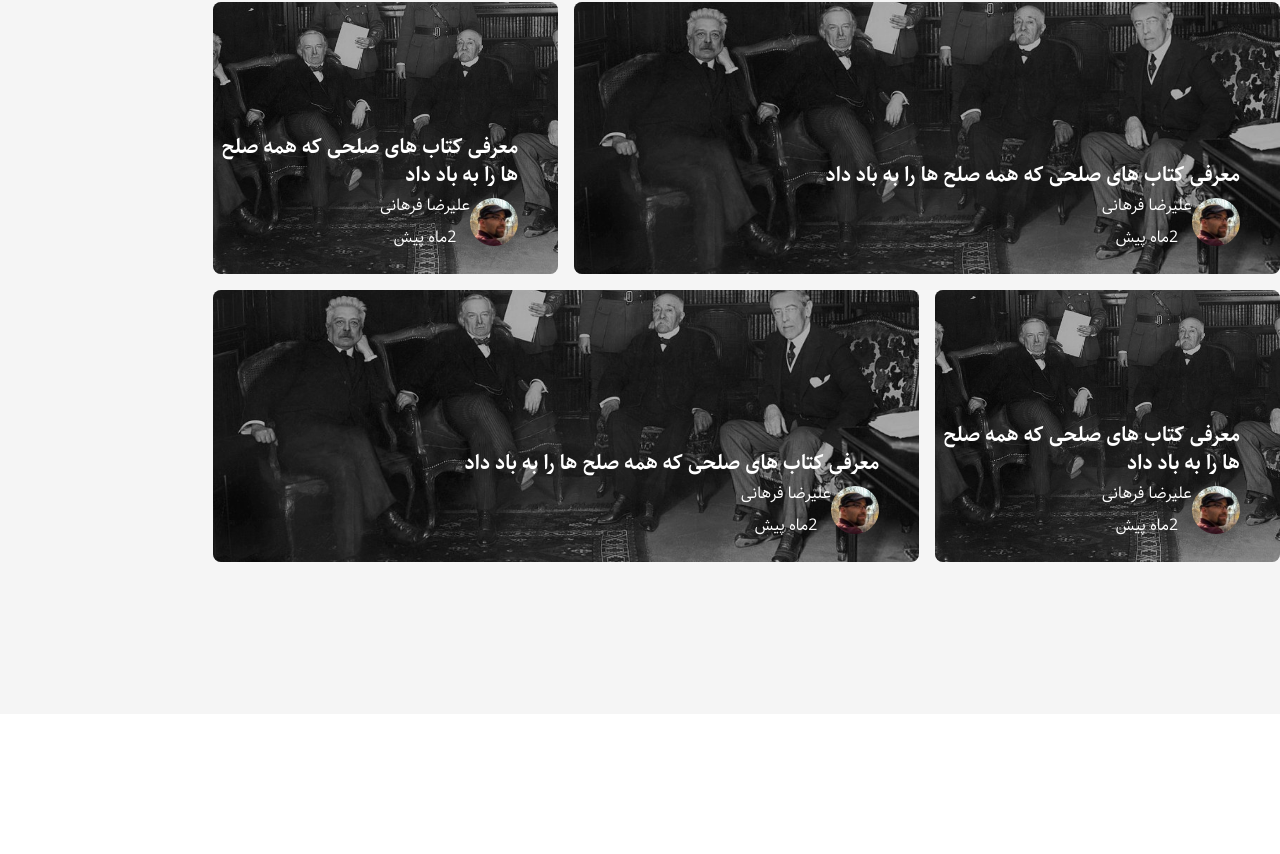
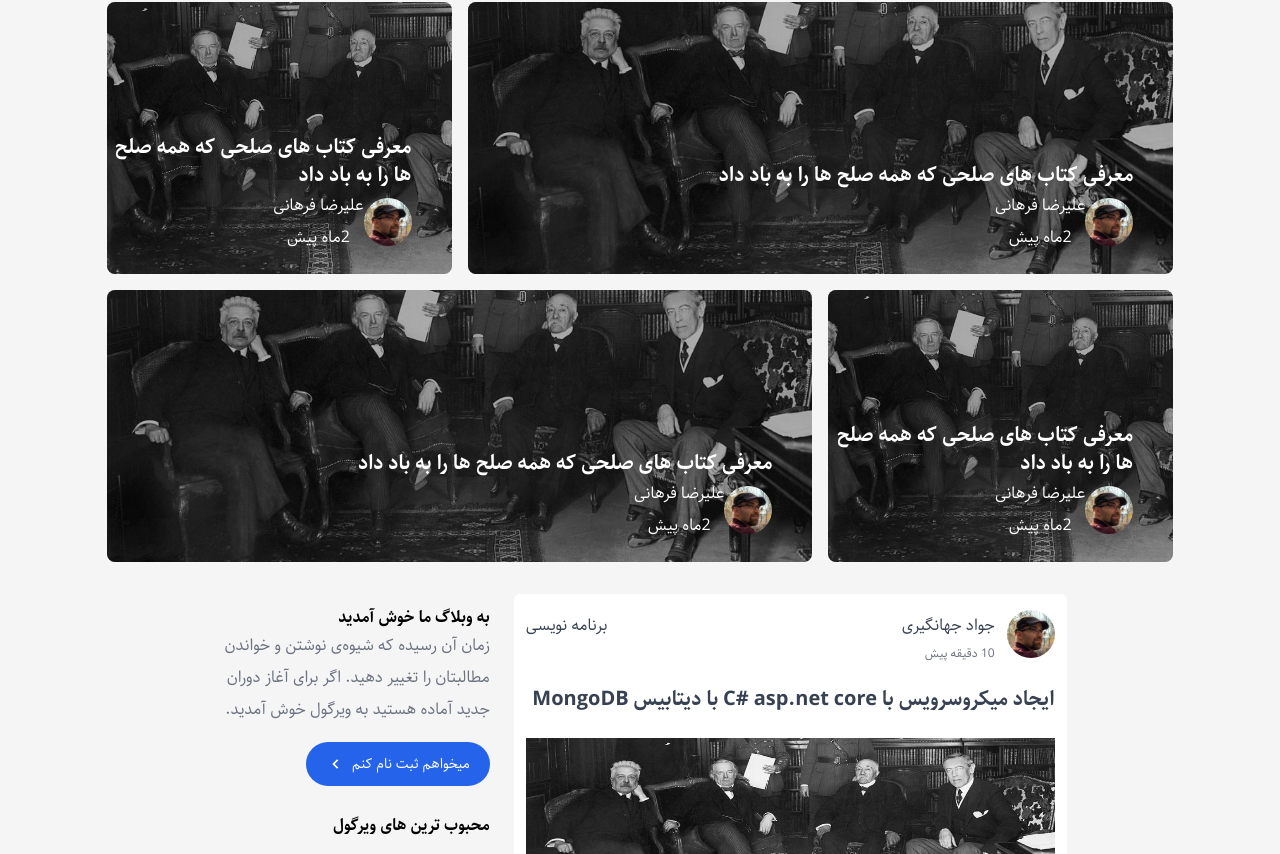
Before and after one commit to alizabetpoor/new_weblog, a React (Create React App) app in the folder frontend/: page / in a window 1280 px wide. Shown: the part 246-1100 px from the top of the page. Before the commit the page ends 960 px from the top, so only its background shows below. Built offline with nearby package versions, Linux system fonts and the light colour scheme; what react-toast-notifications would draw is missing.

Commit message:
change homepage

```diff
--- a/frontend/src/pages/HomePage.js
+++ b/frontend/src/pages/HomePage.js
@@ -1,8 +1,58 @@
+import Posts from "../components/Posts";
+import { BiChevronLeft } from "react-icons/bi";
+import { Link } from "react-router-dom";
+import enamadphoto from "../assets/images/enamad.png";
 import RandomPosts from "../components/RandomPosts/RandomPosts";
+import PopularPosts from "../components/PopularPosts/PopularPosts";
 const HomePage = () => {
   return (
-    <div className="homepage">
+    <div className="homepage w-full space-y-8 flex flex-col items-center">
       <RandomPosts />
+      <div className="flex w-full sm:w-10/12 lg:w-8/12 justify-center lg:space-x-6 pb-10 lg:space-x-reverse">
+        <main className="lg:w-8/12 sm:w-10/12 w-full">
+          <Posts />
+        </main>
+        <aside className="w-4/12 mt-3 lg:block hidden">
+          <div className="text-right w-full">
+            <h2 className="font-sahelbold font-bold text-base">
+              به وبلاگ ما خوش آمدید
+            </h2>
+            <p className="text-gray-500">
+              زمان آن رسیده که شیوه‌ی نوشتن و خواندن مطالبتان را تغییر دهید. اگر
+              برای آغاز دوران جدید آماده هستید به ویرگول خوش آمدید.
+            </p>
+            <Link
+              className="flex px-5 py-3 w-2/3 bg-blue-600 hover:bg-blue-700 transition-all mt-4 text-white justify-between items-center rounded-3xl"
+              to="/register"
+            >
+              <span className="text-sm">میخواهم ثبت نام کنم</span>
+              <BiChevronLeft className="text-xl" />
+            </Link>
+          </div>
+          <div className="sticky top-14">
+            <PopularPosts />
+            <div className="mt-10 space-y-4">
+              <ul className="flex text-sm text-gray-500 space-x-4 space-x-reverse mr-6">
+                <Link className="hover:text-gray-700" to="/">
+                  قوانین
+                </Link>
+                <Link className="hover:text-gray-700" to="/">
+                  حریم شخصی
+                </Link>
+                <Link className="hover:text-gray-700" to="/">
+                  نقشه راه
+                </Link>
+                <Link className="hover:text-gray-700" to="/">
+                  تماس با ما
+                </Link>
+              </ul>
+              <div>
+                <img src={enamadphoto} alt="" />
+              </div>
+            </div>
+          </div>
+        </aside>
+      </div>
     </div>
   );
 };
```
